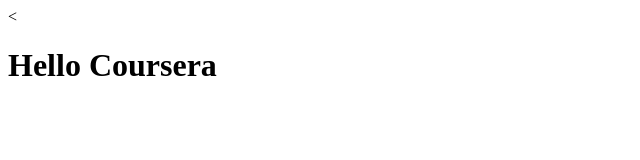
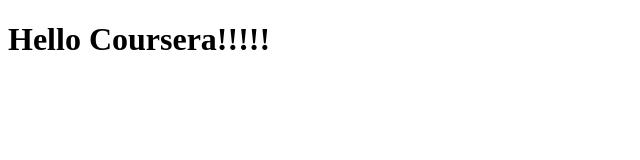
Before and after one commit to nicon99/coursera-test, a plain HTML site: page index.html in a window 1280 px wide. Shown: the whole page, without its empty margins (0-640 px from the left). Drawn offline with Linux system fonts and the light colour scheme.

Commit message:
Updated index

```diff
--- a/index.html
+++ b/index.html
@@ -5,6 +5,6 @@
     <title>Hello Coursera</title>
   </head>
   <body>
-  <<h1>Hello Coursera</h1>
+  <h1>Hello Coursera!!!!!</h1>
   </body>
 </html>
```
